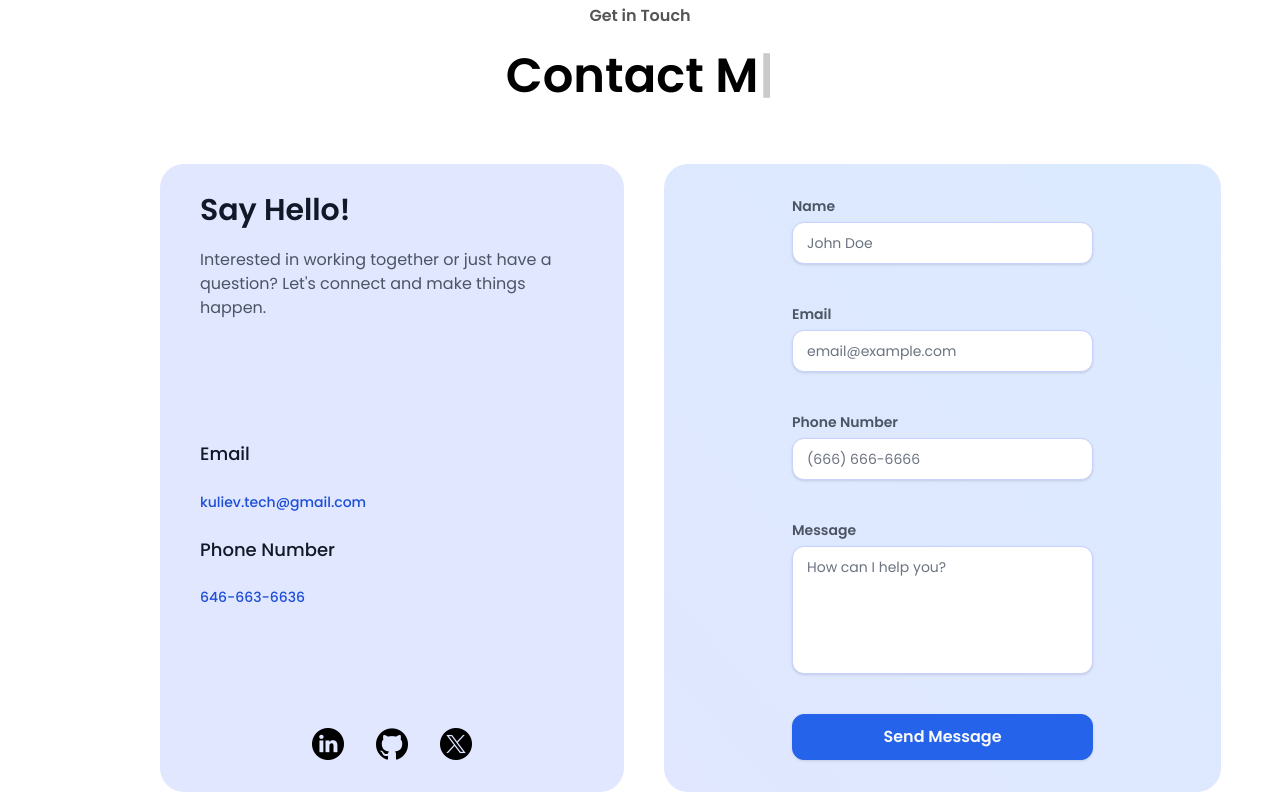
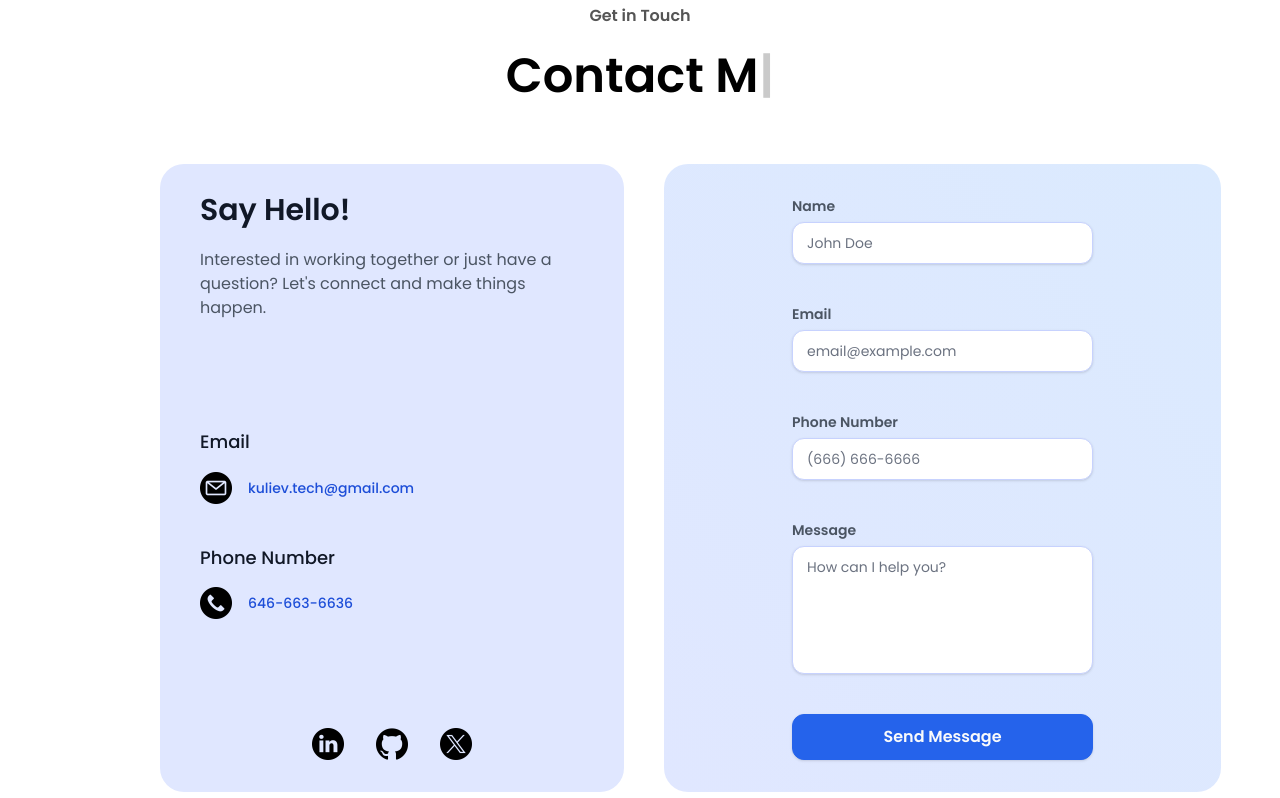
Before and after one commit to kulievdev/portfolio-website, a React (Vite) app: page / in a window 1280 px wide. Shown: the part 2549-3347 px from the top of the page. Built offline with nearby package versions, Linux system fonts and the light colour scheme.

Commit message:
add icons to contact info

```diff
--- a/src/Pages/Contact/Message.tsx
+++ b/src/Pages/Contact/Message.tsx
@@ -1,5 +1,7 @@
 import SocialMediaIcon from "../../Components/SocialMediaIcon";
 import { mySocials } from "../Hero/Hero";
+import emailIcon from "../../assets/Images/email.png";
+import phoneIcon from "../../assets/Images/phone.png";
 
 const Message = () => {
     return (
@@ -13,22 +15,37 @@ const Message = () => {
                     Let&apos;s connect and make things happen.
                 </p>
             </div>
-            <div className="flex flex-col gap-6">
-                <p className="text-left text-lg font-medium text-gray-900 ">
+            <div className="flex flex-col gap-10">
+                <div>
+                    <p className="text-left text-lg font-medium text-gray-900 mb-4">
                         Email
                     </p>
 
-                <p className="text-left text-sm font-medium text-primary-700">
+                    <div className="flex items-center gap-4">
+                        <SocialMediaIcon
+                            imageSrc={emailIcon}
+                            altText="My Email Icon"
+                        />
+                        <p className="text-left text-sm font-medium text-primary-700 cursor-pointer">
                             kuliev.tech@gmail.com
                         </p>
+                    </div>
+                </div>
 
-                <p className="text-left text-lg font-medium leading-normal text-gray-900">
+                <div>
+                    <p className="text-left text-lg font-medium leading-normal text-gray-900 mb-4">
                         Phone Number
                     </p>
-
-                <p className="text-left text-sm font-medium text-primary-700">
+                    <div className="flex items-center gap-4">
+                        <SocialMediaIcon
+                            imageSrc={phoneIcon}
+                            altText="My Email Icon"
+                        />
+                        <p className="text-left text-sm font-medium text-primary-700 cursor-pointer">
                             646-663-6636
                         </p>
+                    </div>
+                </div>
             </div>
             <div className="flex justify-center gap-8">
                 {mySocials.map((mySocial, idx) => {
```
Also changed, not shown: src/assets/Images/email.png (added), src/assets/Images/phone.png (added). Lines whose indentation alone changed are shown as unchanged.
